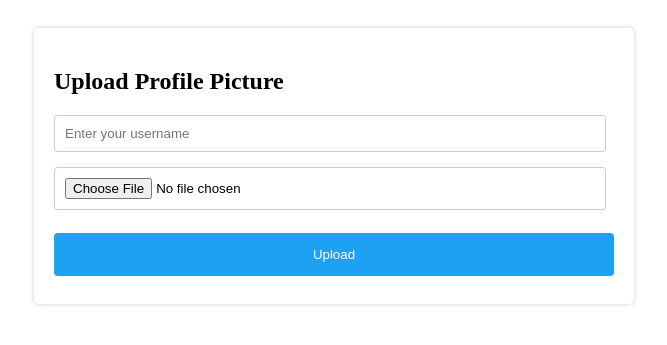
After one commit to JamalKainbayov/Project-3, a PHP site: page /upload.profiel.php in a window 1280 px wide. The commit adds this page. Shown: the top 345 px of the page, without its empty margins (306-973 px from the left). Run offline with PHP 8.4, Linux system fonts and the light colour scheme.

Commit message:
updates en aanvulling

```diff
--- a/Index.php
+++ b/Index.php
@@ -21,7 +21,7 @@ include("conn.php");
     <script defer src="navscript.js"></script>
 </head>
 <body>
- <?php require "Nav.php" ?>
+<?php require "Nav.php" ?>
 
 
 
--- a/Nav.php
+++ b/Nav.php
@@ -22,7 +22,7 @@
                 <span class="tooltip">Home</span>
             </li>
             <li>
-                <a href="profiel/profiel.php">
+                <a href="profiel.php">
                     <i class='bx bx-user'></i>
                     <span class="links_name">Profile</span>
                 </a>
--- a/profiel.php
+++ b/profiel.php
@@ -1,5 +1,4 @@
 
-<?php require "Index.php" ?>
 <!DOCTYPE html>
 <html lang="en">
 
@@ -28,4 +27,6 @@ function changeButtonText()
             else { submitButton.value = "Upload Image"; } }
 </script>
 </body>
+<?php
+require_once ("Index.php");?>
 </html>
--- a/update.profieldata.php
+++ b/update.profieldata.php
@@ -7,13 +7,11 @@ $dbname = "your_database";
 
 try {
     $conn = new PDO("mysql:host=$servername;dbname=$dbname", $username, $password);
-    // Set the PDO error mode to exception
     $conn->setAttribute(PDO::ATTR_ERRMODE, PDO::ERRMODE_EXCEPTION);
 } catch(PDOException $e) {
     echo "Connection failed: " . $e->getMessage();
 }
 
-// Update profile function
 function updateProfile($conn, $email, $username, $password, $bio) {
     $emailSql = "UPDATE email SET email=:email WHERE id=1";
     $usernameSql = "UPDATE username SET username=:username WHERE id=1";
@@ -39,14 +37,12 @@ function updateProfile($conn, $email, $username, $password, $bio) {
     return true;
 }
 
-// Check if form is submitted
 if ($_SERVER["REQUEST_METHOD"] == "POST") {
     $email = $_POST['email'];
     $username = $_POST['username'];
     $password = $_POST['password'];
     $bio = $_POST['bio'];
 
-    // Call updateProfile function
     try {
         updateProfile($conn, $email, $username, $password, $bio);
         echo "Profile updated successfully.";
--- /dev/null
+++ b/upload.css
@@ -0,0 +1,45 @@
+/* Twitter Style */
+
+/* Main Container */
+.upload-profile-picture-container {
+    max-width: 600px;
+    margin: 0 auto;
+    padding: 20px;
+}
+
+/* Form Styling */
+.upload-profile-picture-form {
+    background-color: #fff;
+    padding: 20px;
+    border-radius: 5px;
+    box-shadow: 0px 0px 5px 0px rgba(0,0,0,0.2);
+}
+
+/* Form Inputs */
+.upload-profile-picture-form .form-group {
+    margin-bottom: 15px;
+}
+
+.upload-profile-picture-form input[type="text"],
+.upload-profile-picture-form input[type="file"] {
+    width: calc(100% - 30px);
+    padding: 10px;
+    border: 1px solid #ccc;
+    border-radius: 3px;
+}
+
+/* Submit Button */
+.upload-profile-picture-form button[type="submit"] {
+    width: 100%;
+    background-color: #1da1f2;
+    color: white;
+    padding: 14px 20px;
+    margin: 8px 0;
+    border: none;
+    border-radius: 4px;
+    cursor: pointer;
+}
+
+.upload-profile-picture-form button[type="submit"]:hover {
+    background-color: #0c7cba;
+}
--- /dev/null
+++ b/upload.profiel.php
@@ -0,0 +1,23 @@
+<!DOCTYPE html>
+<html lang="en">
+<head>
+    <meta charset="UTF-8">
+    <meta name="viewport" content="width=device-width, initial-scale=1.0">
+    <title>Upload Profile Picture</title>
+    <link rel="stylesheet" href="upload.css">
+</head>
+<body>
+    <div class="upload-profile-picture-container">
+        <form class="upload-profile-picture-form" action="upload.php" method="post" enctype="multipart/form-data">
+            <h2>Upload Profile Picture</h2>
+            <div class="form-group">
+                <input type="text" name="username" placeholder="Enter your username">
+            </div>
+            <div class="form-group">
+                <input type="file" name="file">
+            </div>
+            <button type="submit" name="submit">Upload</button>
+        </form>
+    </div>
+</body>
+</html>
```
Also changed, not shown: profiel/upload.php (deleted, +0 -62 lines), update.profiel.css (+23 -6 lines), update.profiel.php (+5 -2 lines), upload.php (added, +70 -0 lines).
